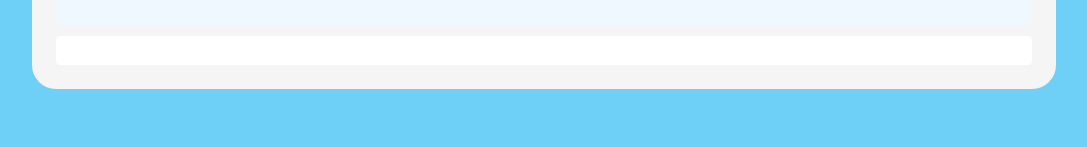
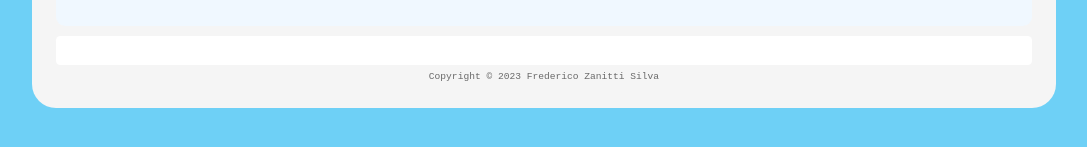
Before and after one commit to FredericoZanitti/ComparativoPrecos, a React (Create React App) app: page / in a window 1280 px wide. Shown: the part 621-768 px from the top of the page, without its empty margins (96-1183 px from the left). Built offline with nearby package versions, Linux system fonts and the light colour scheme; no server answers.

Commit message:
Adicionando Copyright

```diff
--- a/src/App.css
+++ b/src/App.css
@@ -242,6 +242,13 @@ button {
   margin: auto;
 }
 
+.footer {
+  text-align: center;
+  display: block;
+  color: dimgrey;
+  margin-top: 0.5em;
+}
+
 /* max-width  */
 @media screen and (max-width: 600px) {
   .App {
@@ -260,6 +267,9 @@ button {
   }
   .bandeiras {
     width: 5vh;
+  }
+  .footer {
+    font-size: 0.8em;
   }
 }
 
@@ -282,6 +292,9 @@ button {
   .bandeiras {
     width: 10vh;
   }
+  .footer {
+    font-size: 0.4em;
+  }
 }
 
 .mais-vantajoso {
--- a/src/components/ProporcaoRealEuro.js
+++ b/src/components/ProporcaoRealEuro.js
@@ -135,6 +135,7 @@ export default function ProporcaoRealEuro() {
         />
       </div>
       <div className="cotacao" id="cotacao"></div>
+      <div className="footer">Copyright © 2023 Frederico Zanitti Silva</div>
     </div>
   );
 }
```
